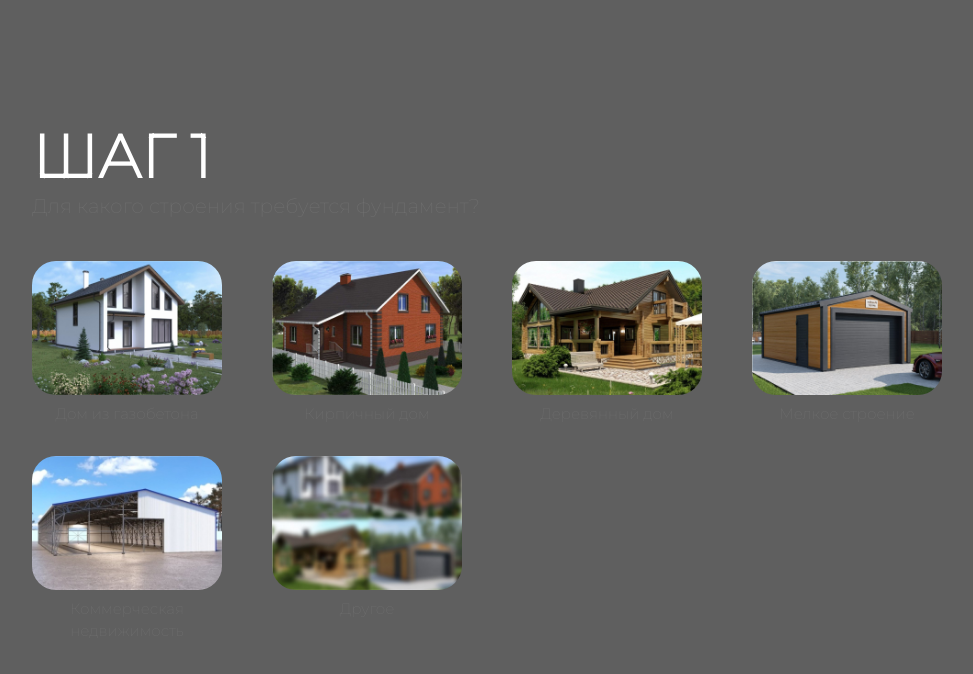
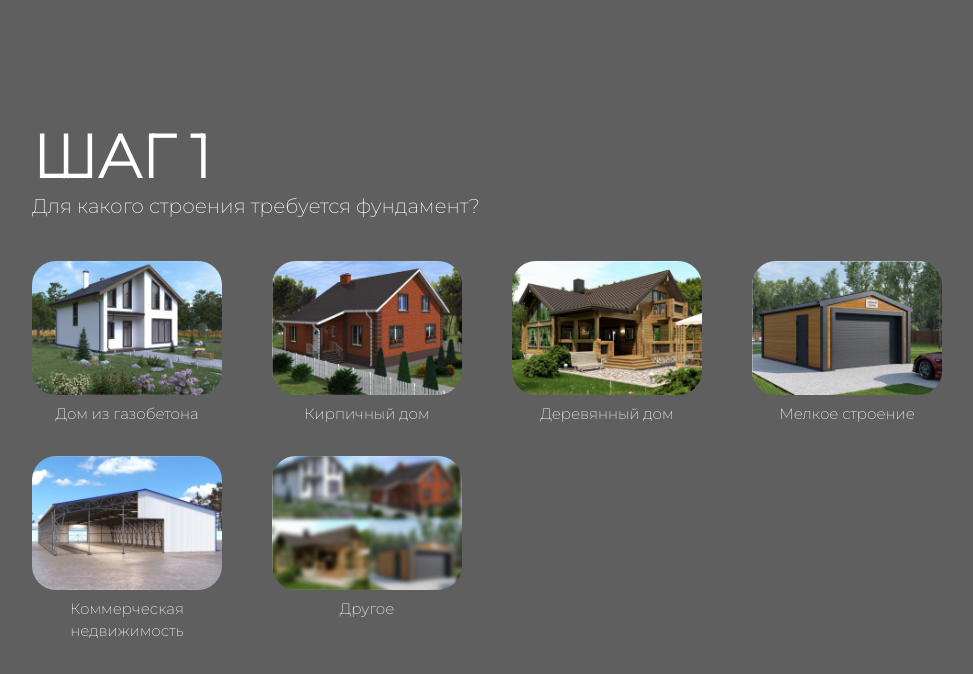
Before and after one commit to Sink1234/quiz, a Next.js app: page /quiz in a window 1280 px wide. Shown: the top 674 px of the page, without its empty margins (108-1081 px from the left). Built offline with nearby package versions, Linux system fonts and the light colour scheme.

Commit message:
Update index.js

```diff
--- a/components/ExerciseList/index.js
+++ b/components/ExerciseList/index.js
@@ -14,7 +14,7 @@
       >
         шаг 1
       </h5>
-      <p className="text-[#6D6D6D] text-[20px] mb-10 mt-1 font-medium">
+      <p className="text-[#fff] text-[20px] mb-10 mt-1 font-medium">
         Для какого строения требуется фундамент?
       </p>
 
@@ -37,7 +37,7 @@
                     height={350}
                   />
 
-                  <div className="text-[#6D6D6D] text-[15px] text-center whitespace-normal mt-2">
+                  <div className="text-[#fff] text-[15px] text-center whitespace-normal mt-2">
                     {exercise.title}
                   </div>
                 </div>
@@ -71,7 +71,7 @@
                 height={isMobile ? 110 : 135}
               />
 
-              <div className="text-[#6D6D6D] text-[15px] text-center whitespace-normal mt-2">
+              <div className="text-[#fff] text-[15px] text-center whitespace-normal mt-2">
                 {exercise.title}
               </div>
             </li>
```
